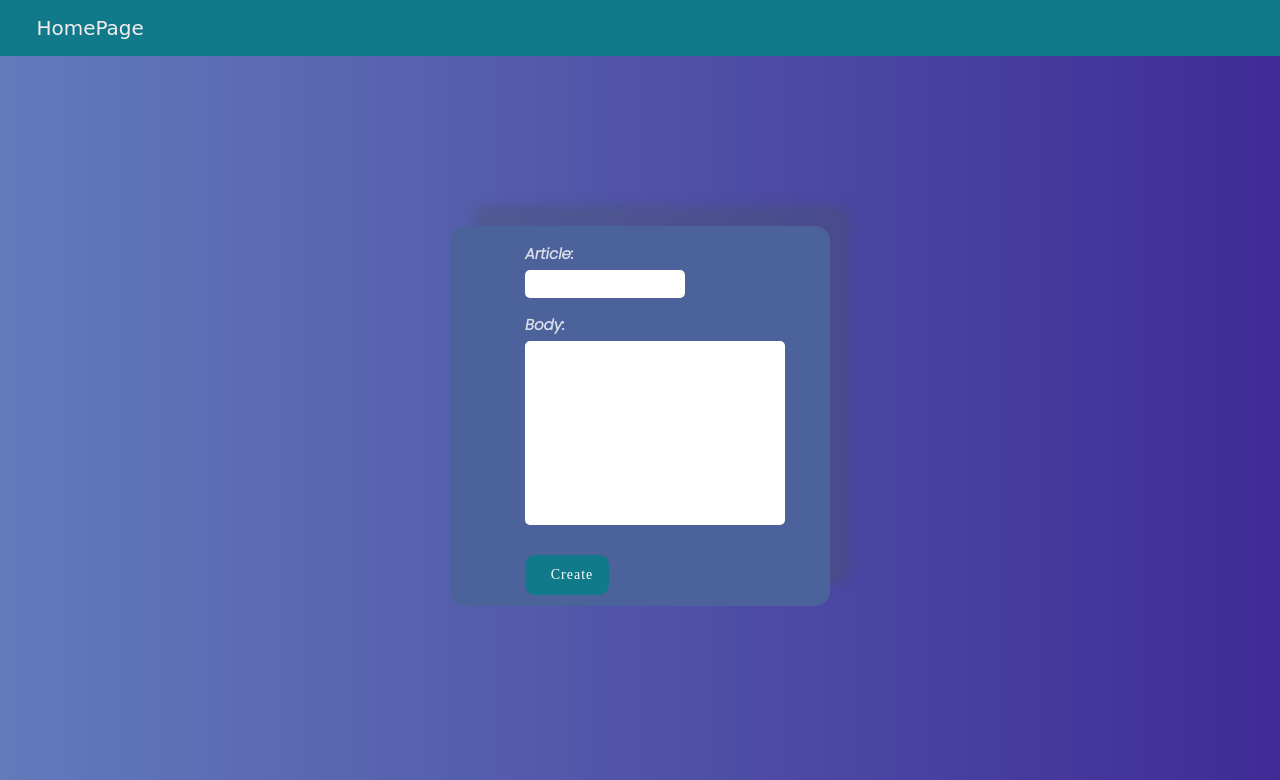
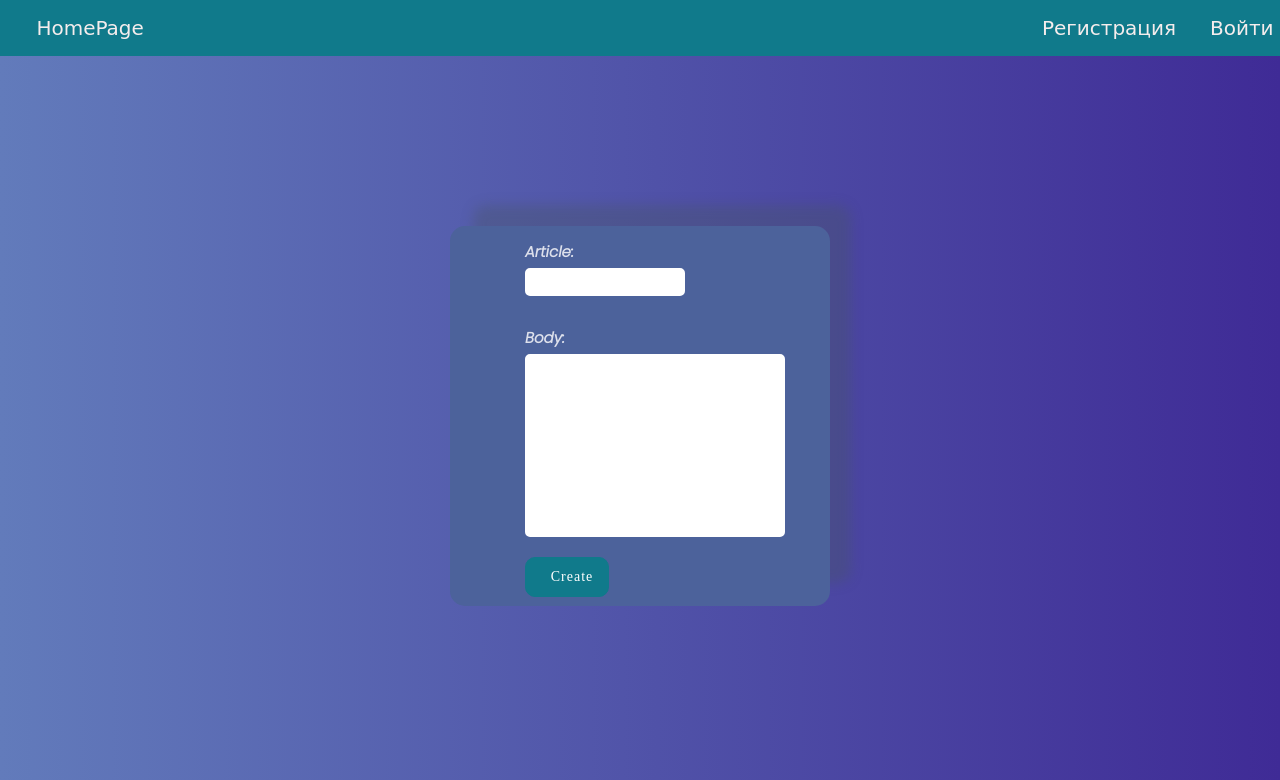
Before and after one commit to Lev2307/django-hw, a Django app: page /news/create in a window 1280 px wide. Shown: the top 780 px of the page. Run offline with Django 3.2, Linux system fonts and the light colour scheme; some web fonts are replaced.

Commit message:
Add files via upload

```diff
--- a/first_app/first_app/settings.py
+++ b/first_app/first_app/settings.py
@@ -37,7 +37,8 @@ INSTALLED_APPS = [
     'django.contrib.sessions',
     'django.contrib.messages',
     'django.contrib.staticfiles',
-    'news'
+    'news',
+    'profiles',
 ]
 
 MIDDLEWARE = [
--- a/first_app/first_app/urls.py
+++ b/first_app/first_app/urls.py
@@ -17,9 +17,12 @@ from django.contrib import admin
 from django.urls import path
 
 from news.views import index, detail_view, test_view, create_view
+from profiles.views import logout_view, login_view
 
 urlpatterns = [
     path('', index),
+    path('logout/', logout_view),
+    path('login/', login_view),
     path('id/<int:pk>/', detail_view),
     path('test_view', test_view),
     path('news/create', create_view),
--- a/first_app/news/models.py
+++ b/first_app/news/models.py
@@ -4,7 +4,7 @@ from django.db import models
 
 class News(models.Model):
     article = models.CharField(max_length=100)
-    body = models.TextField()
+    body = models.TextField(blank=True, null=True)
 
     def __str__(self):
         return self.article
--- /dev/null
+++ b/first_app/profiles/__init__.py
@@ -0,0 +1 @@
+# fffff
--- /dev/null
+++ b/first_app/profiles/admin.py
@@ -0,0 +1,3 @@
+from django.contrib import admin
+
+# Register your models here.
--- /dev/null
+++ b/first_app/profiles/apps.py
@@ -0,0 +1,5 @@
+from django.apps import AppConfig
+
+
+class ProfilesConfig(AppConfig):
+    name = 'profiles'
--- /dev/null
+++ b/first_app/profiles/migrations/__init__.py
@@ -0,0 +1 @@
+# ffffff
--- /dev/null
+++ b/first_app/profiles/models.py
@@ -0,0 +1,3 @@
+from django.db import models
+
+# Create your models here.
--- /dev/null
+++ b/first_app/profiles/tests.py
@@ -0,0 +1,3 @@
+from django.test import TestCase
+
+# Create your tests here.
--- a/first_app/templates/base.html
+++ b/first_app/templates/base.html
@@ -20,7 +20,7 @@
             padding: 1em 0.4em;
             background: #107a8b;
             display: flex;
-            justify-content: flex-start;
+            justify-content: space-between;
             align-items: center;
         }
         a {
@@ -118,9 +118,6 @@
         .button:focus {
             width: 84px;
         }
-        .wrapper {
-            margin-bottom: 10px;
-        }
         .errorlist {
             display: flex;
             list-style: none;
--- a/first_app/templates/forms.html
+++ b/first_app/templates/forms.html
@@ -5,9 +5,7 @@
     <div class="card">
         <form action="" method="post">
             {% csrf_token %}
-            <div class="wrapper">
-                {{ form.as_p }}
-            </div>
+            {{ form.as_p }}
             <input type="submit" value="Create" class="button">
         </form>
     </div>
--- a/first_app/templates/navbar.html
+++ b/first_app/templates/navbar.html
@@ -2,4 +2,15 @@
 <link href="https://fonts.googleapis.com/css2?family=Akaya+Telivigala&display=swap" rel="stylesheet">
 <nav class="navbar">
     <a href="/">HomePage</a>
+
+    <div class="nav-menu">
+        {% if user.is_authenticated %}
+            <a class="logout" href="/logout">Выйти</a>
+        {% else %}
+            <div class="wrapper">
+                <a class="registration" href="/register">Регистрация</a>
+                <a class="login" href="/login">Войти</a>
+            </div>
+        {% endif %}
+    </div>
 </nav>
```
Also changed, not shown: first_app/profiles/forms.py (added, +8 -0 lines), first_app/profiles/templates/profiles/form.html (added, +9 -0 lines), first_app/profiles/views.py (added, +12 -0 lines), first_app/db.sqlite3, first_app/news/views.py (line endings or trailing spaces).
